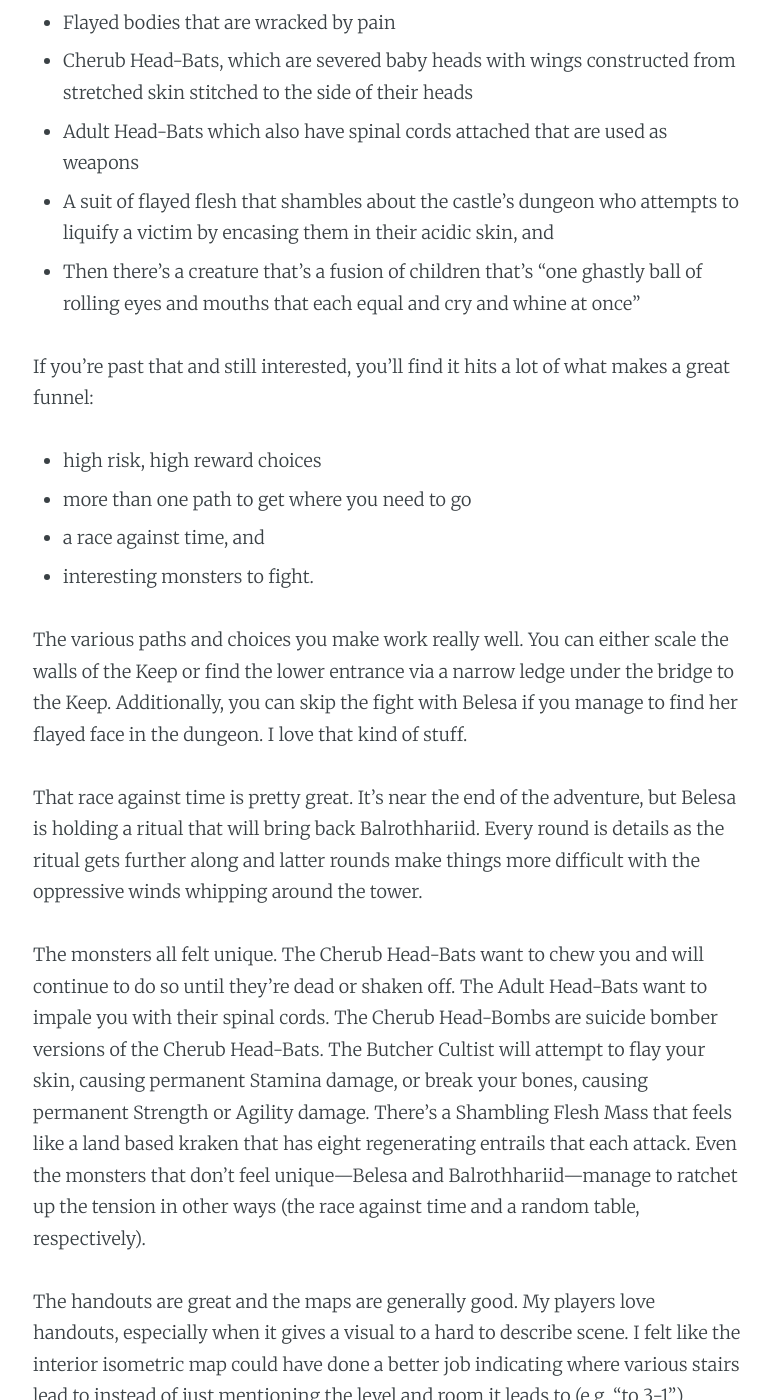
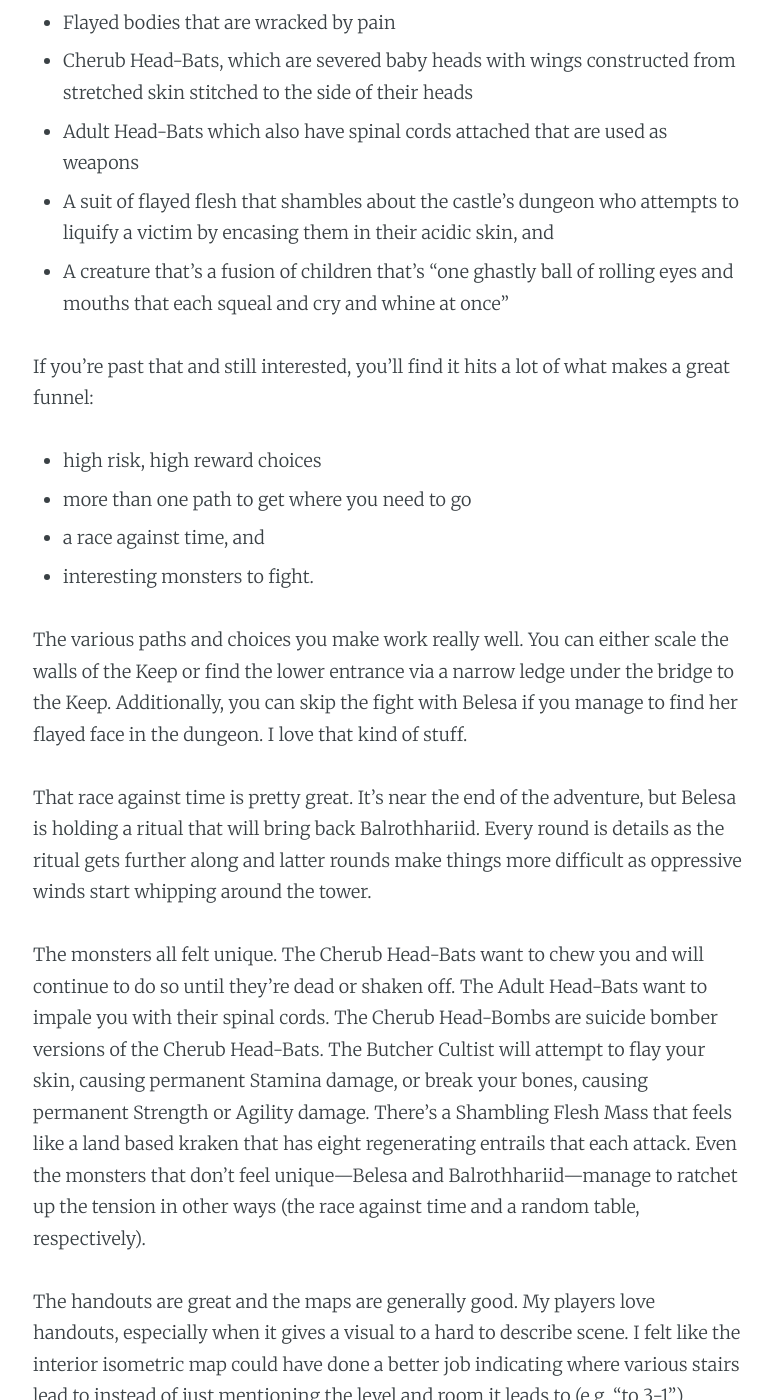
Before and after one commit to wesbaker/wesbaker.github.io, a Jekyll site: the page built from _posts/2018-10-24-sky-ov-crimson-flame.md, in a window 1280 px wide and 1400 px high, scrolled down 2769 px. Shown: the whole window, without its empty margins (252-1024 px from the left). Built offline with Jekyll 4.4.1, drawn with Linux system fonts in a browser that asks for light colours; comment, search, counter and statistics services are not loaded.

Commit message:
More edits to Sky review

```diff
--- a/_posts/2018-10-24-sky-ov-crimson-flame.md
+++ b/_posts/2018-10-24-sky-ov-crimson-flame.md
@@ -36,7 +36,7 @@ I enjoyed reading through this one, but if you haven’t guessed by now, this ad
 - Cherub Head-Bats, which are severed baby heads with wings constructed from stretched skin stitched to the side of their heads
 - Adult Head-Bats which also have spinal cords attached that are used as weapons
 - A suit of flayed flesh that shambles about the castle’s dungeon who attempts to liquify a victim by encasing them in their acidic skin, and
-- Then there’s a creature that’s a fusion of children that’s “one ghastly ball of rolling eyes and mouths that each equal and cry and whine at once”
+- A creature that’s a fusion of children that’s “one ghastly ball of rolling eyes and mouths that each squeal and cry and whine at once”
 
 If you’re past that and still interested, you’ll find it hits a lot of what makes a great funnel:
 
@@ -47,7 +47,7 @@ If you’re past that and still interested, you’ll find it hits a lot of what
 
 The various paths and choices you make work really well. You can either scale the walls of the Keep or find the lower entrance via a narrow ledge under the bridge to the Keep. Additionally, you can skip the fight with Belesa if you manage to find her flayed face in the dungeon. I love that kind of stuff.
 
-That race against time is pretty great. It’s near the end of the adventure, but Belesa is holding a ritual that will bring back Balrothhariid. Every round is details as the ritual gets further along and latter rounds make things more difficult with the oppressive winds whipping around the tower.
+That race against time is pretty great. It’s near the end of the adventure, but Belesa is holding a ritual that will bring back Balrothhariid. Every round is details as the ritual gets further along and latter rounds make things more difficult as oppressive winds start whipping around the tower.
 
 The monsters all felt unique. The Cherub Head-Bats want to chew you and will continue to do so until they’re dead or shaken off. The Adult Head-Bats want to impale you with their spinal cords. The Cherub Head-Bombs are suicide bomber versions of the Cherub Head-Bats. The Butcher Cultist will attempt to flay your skin, causing permanent Stamina damage, or break your bones, causing permanent Strength or Agility damage. There’s a Shambling Flesh Mass that feels like a land based kraken that has eight regenerating entrails that each attack. Even the monsters that don’t feel unique—Belesa and Balrothhariid—manage to ratchet up the tension in other ways (the race against time and a random table, respectively).
 
```
